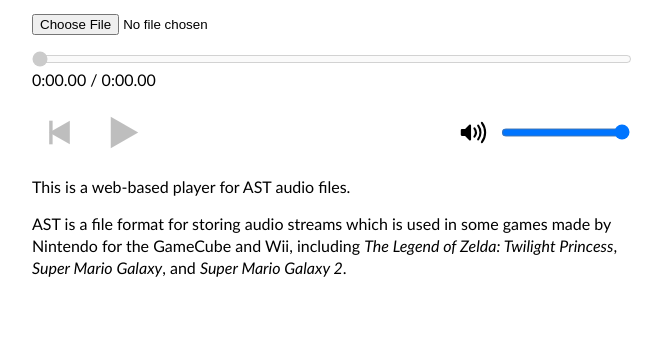
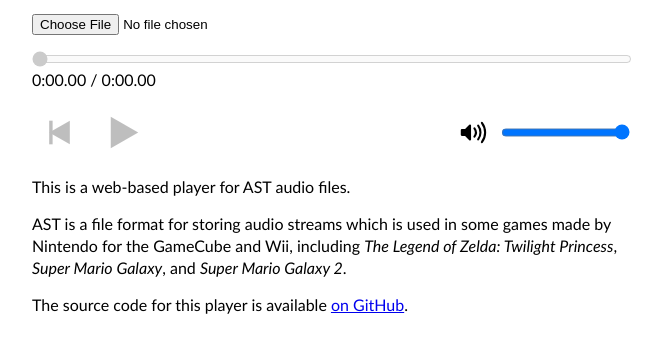
Before and after one commit to SpinningCube/Web-AST-Player, a plain HTML site: page index.html in a window 1280 px wide. Shown: the part 104-456 px from the top of the page, without its empty margins (308-970 px from the left). Drawn offline with Linux system fonts and the light colour scheme.

Commit message:
Add links

```diff
--- a/index.html
+++ b/index.html
@@ -68,6 +68,9 @@
             including <cite>The Legend of Zelda: Twilight Princess</cite>,
             <cite>Super Mario Galaxy</cite>, and <cite>Super Mario Galaxy 2</cite>.
         </p>
+        <p>
+            The source code for this player is available <a href="https://github.com/SpinningCube/Web-AST-Player">on GitHub</a>.
+        </p>
 
         <script src="ast-player.js" type="module"></script>
     </div>
```
Also changed, not shown: 1 other file.
